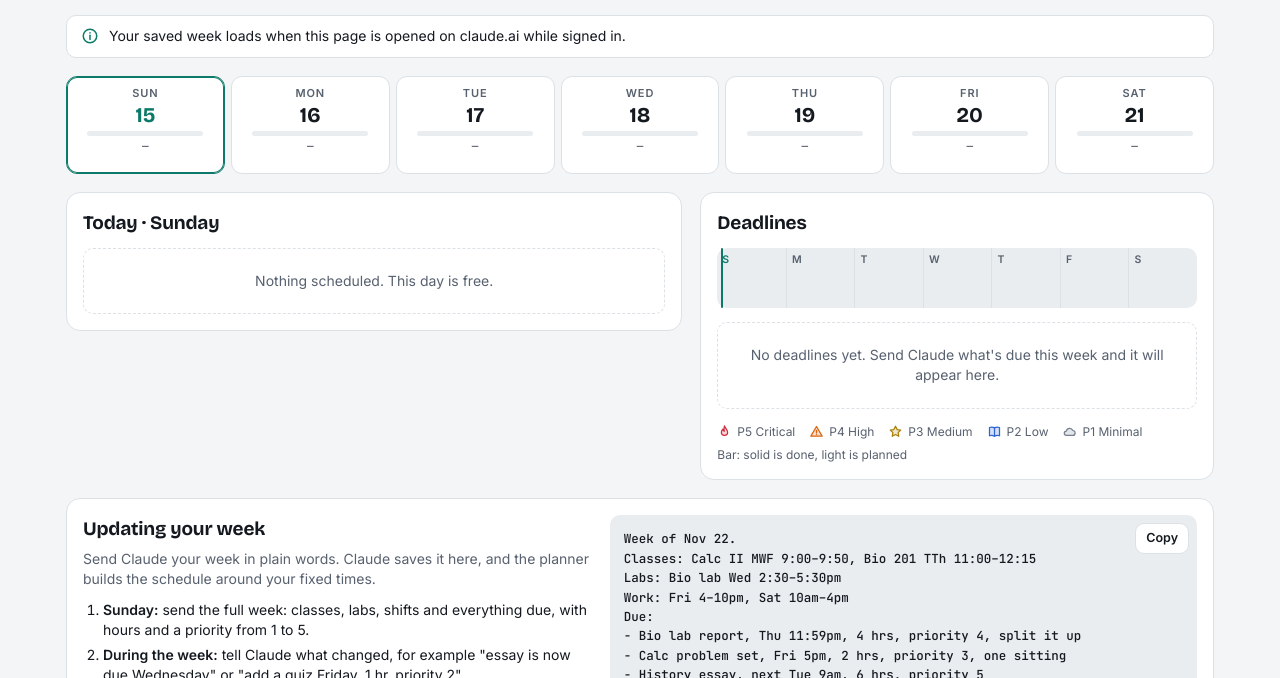
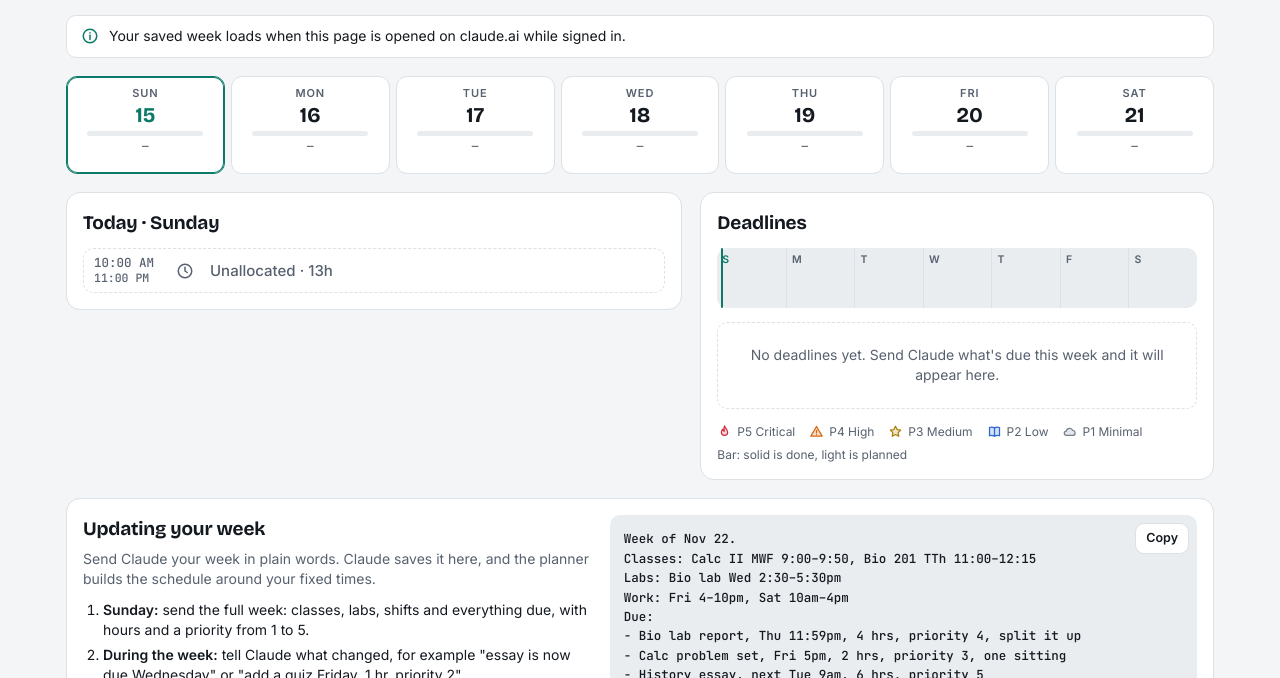
Before and after one commit to ShivamD18/Testing, a website: page planner/index.html in a window 1280 px wide. Shown: the part 122-800 px from the top of the page. Drawn offline with nearby package versions, Linux system fonts and the light colour scheme.

Commit message:
Show unallocated time in day checklist; fix rolled-over flag for weeks planned ahead
Co-Authored-By: Claude Opus 5.5 <noreply@anthropic.com>
Claude-Session: https://claude.ai/code/session_01ShCDfWfiXe1rFijC8ckyEU

```diff
--- a/planner/index.html
+++ b/planner/index.html
@@ -120,6 +120,9 @@ button{font:inherit;color:inherit}
 .row.due{background:transparent;border:1px dashed color-mix(in srgb,var(--pc) 55%,var(--line))}
 .row.due .title{font-weight:500}
 .row.due .title b{color:var(--pc)}
+.row.free{background:transparent;border:1px dashed var(--line);color:var(--muted);padding-block:6px}
+.row.free .title{font-weight:500;color:var(--muted)}
+.row.free .badge{color:var(--muted);background:transparent;border-color:var(--line)}
 .check{width:34px;height:34px;border-radius:9px;border:2px solid var(--line);background:var(--surface);display:grid;place-items:center;cursor:pointer;color:transparent;transition:background .15s,border-color .15s}
 .check:hover{border-color:var(--accent)}
 .check[aria-checked="true"]{background:var(--accent);border-color:var(--accent);color:var(--accent-ink)}
@@ -469,7 +472,7 @@ function computePlan(now){
   if (startAt && startAt > now) nowP = Math.max(nowP, lin(ws, startAt));
 
   // baseline: the plan as it stood when the week was set up, used to spot work that rolled over
-  let base = parseLocal(cfg.plannedAt); if (!base || base < ws || base > now) base = ws;
+  let base = parseLocal(cfg.plannedAt); if (!base || base < ws) base = ws;
   const baseTasks = tasks.filter(t => { const c = parseLocal(t.created); return !c || c <= base; }).map(t => ({...t, done:false}));
   const b = run({tasks:baseTasks, blocks:S.blocks, cfg, ws, nDays, nowP:Math.max(0, lin(ws, base)), includeLogs:false, behind:{}});
   const expected = {};
@@ -556,7 +559,20 @@ function dayItems(P, d){
     const due = parseLocal(t.due); if (!due || t.done) continue;
     if (dayIndex(P.ws, due) === d) items.push({type:"due", s:slotOf(due), e:slotOf(due), t});
   }
-  const ord = {fixed:0, session:1, due:2};
+  // unallocated: gaps of 15+ minutes inside the working window not covered by a block or session
+  const today = dayIndex(P.ws, new Date());
+  if (d >= today){
+    const dow = (P.ws.getDay() + d) % 7, we = dow === 0 || dow === 6, cfg = P.cfg;
+    let cur = Math.floor(hm(we ? cfg.weekendStart : cfg.weekdayStart) / SLOT);
+    const end = Math.ceil(hm(we ? cfg.weekendEnd : cfg.weekdayEnd) / SLOT);
+    if (d === today) cur = Math.max(cur, Math.ceil(slotOf(new Date()) + 0.0001));
+    const cov = items.filter(i => i.type !== "due").map(i => [i.s, i.e]).sort((a, b) => a[0] - b[0]);
+    const gaps = [];
+    for (const [a, b] of cov){ if (a - cur >= 3 && a <= end) gaps.push([cur, Math.min(a, end)]); cur = Math.max(cur, b); }
+    if (end - cur >= 3) gaps.push([cur, end]);
+    for (const [a, b] of gaps) if (b - a >= 3) items.push({type:"free", s:a, e:b});
+  }
+  const ord = {fixed:0, session:1, free:2, due:3};
   items.sort((a, b) => a.s - b.s || ord[a.type] - ord[b.type]);
   return items;
 }
@@ -619,7 +635,13 @@ function renderDay(P, now){
     for (const s of P.sessions) if (!s.done && firstPlanned[s.task] == null) firstPlanned[s.task] = s;
     for (const it of items){
       const st = slotDate(P.ws, d, it.s), en = slotDate(P.ws, d, it.e);
-      if (it.type === "fixed"){
+      if (it.type === "free"){
+        html += `<li class="row free">
+          <div class="time">${esc(tFmt(st))}<small>${esc(tFmt(en))}</small></div>
+          <span class="badge">${svg("clock")}</span>
+          <div><div class="title">Unallocated · ${dur((it.e - it.s) * SLOT)}</div></div>
+          <span></span></li>`;
+      } else if (it.type === "fixed"){
         const b = it.b, hard = isHard(b);
         const kind = ({class:"Class", lab:"Lab", work:"Work shift", study:"Study block", personal:"Personal"})[b.kind] || "Busy";
         html += `<li class="row fixed ${hard ? "locked" : ""}">
```
